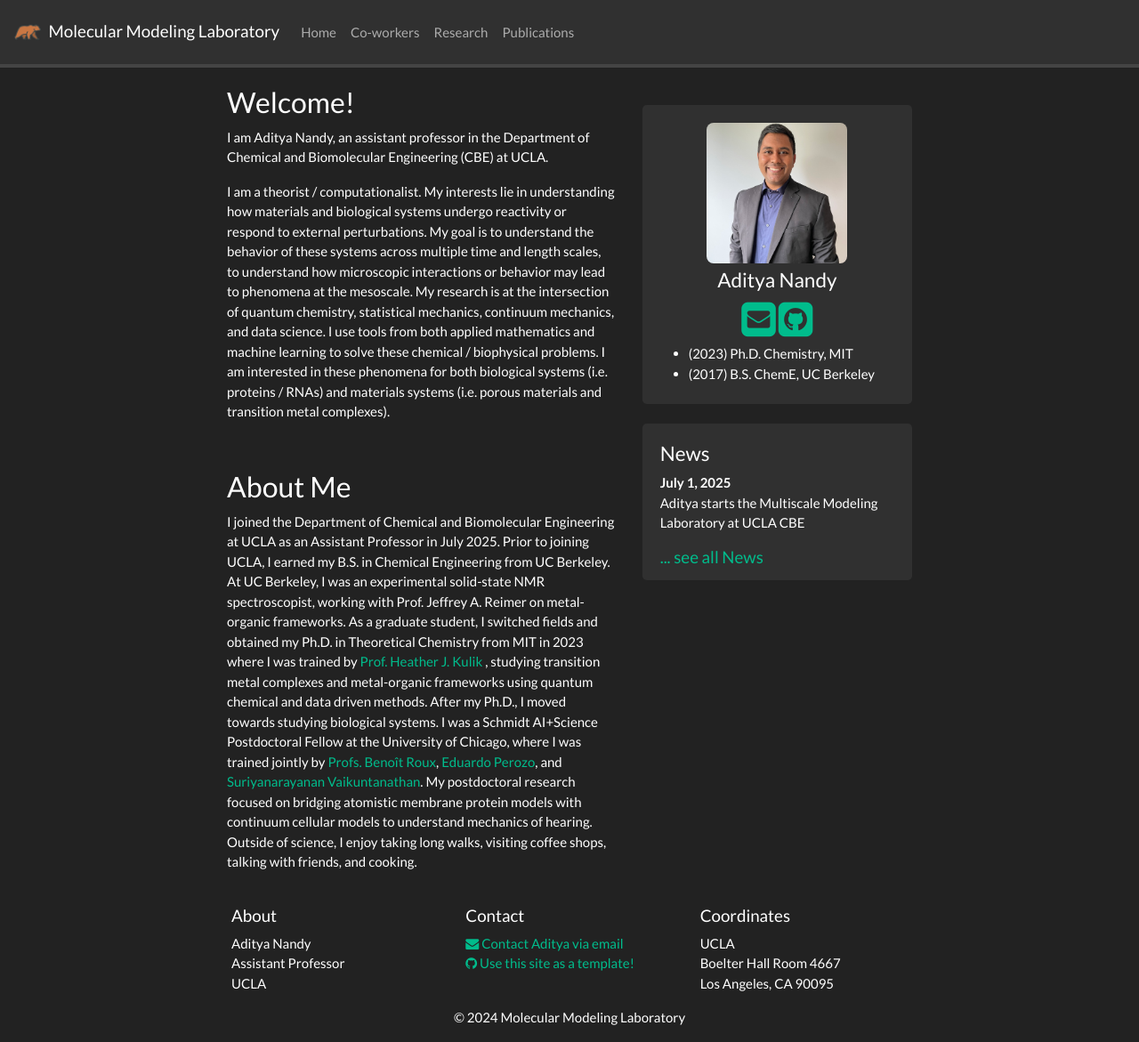
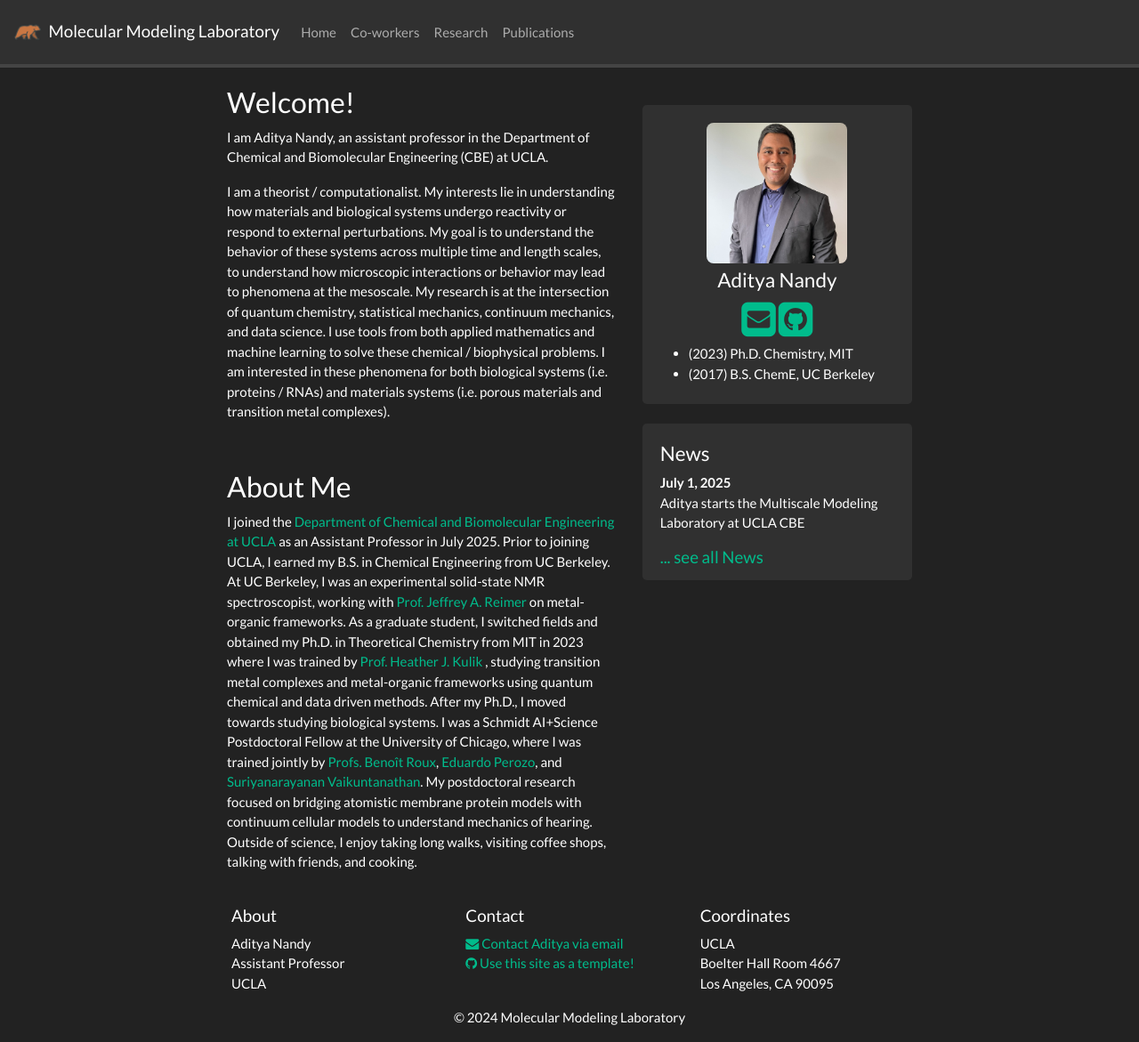
Before and after one commit to adityanandy/adityanandy.github.io, a Jekyll site: the page built from _pages/home.md, in a window 1280 px wide and 1171 px high. Shown: the whole window at 89% size. Built offline with Jekyll 4.4.1, drawn with Linux system fonts in a browser that asks for light colours; nearby versions of some CDN libraries; a style sheet for code colours, icons or effects is not loaded; part of the change alters nothing that is shown.

```diff
--- a/_pages/home.md
+++ b/_pages/home.md
@@ -25,4 +25,4 @@ Feynman R., The theory of positrons. <i>Phys. Rev.</i> (1949)
 
 ### About Me
 
-I joined the Department of Chemical and Biomolecular Engineering at UCLA as an Assistant Professor in July 2025. Prior to joining UCLA, I earned my B.S. in Chemical Engineering from UC Berkeley. At UC Berkeley, I was an experimental solid-state NMR spectroscopist, working with Prof. Jeffrey A. Reimer on metal-organic frameworks. As a graduate student, I switched fields and obtained my Ph.D. in Theoretical Chemistry from MIT in 2023 where I was trained by [Prof. Heather J. Kulik](https://hjkgrp.mit.edu/) , studying transition metal complexes and metal-organic frameworks using quantum chemical and data driven methods. After my Ph.D., I moved towards studying biological systems. I was a Schmidt AI+Science Postdoctoral Fellow at the University of Chicago, where I was trained jointly by [Profs. Benoît Roux](https://chemistry.uchicago.edu/faculty/beno%C3%AEt-roux), [Eduardo Perozo](https://www.nasonline.org/directory-entry/eduardo-a-perozo-trcyay/), and [Suriyanarayanan Vaikuntanathan](https://vaikuntanathan-group.uchicago.edu/). My postdoctoral research focused on bridging atomistic membrane protein models with continuum cellular models to understand mechanics of hearing. Outside of science, I enjoy taking long walks, visiting coffee shops, talking with friends, and cooking.
+I joined the [Department of Chemical and Biomolecular Engineering at UCLA](https://www.chemeng.ucla.edu/) as an Assistant Professor in July 2025. Prior to joining UCLA, I earned my B.S. in Chemical Engineering from UC Berkeley. At UC Berkeley, I was an experimental solid-state NMR spectroscopist, working with [Prof. Jeffrey A. Reimer](https://reimergroup.org/) on metal-organic frameworks. As a graduate student, I switched fields and obtained my Ph.D. in Theoretical Chemistry from MIT in 2023 where I was trained by [Prof. Heather J. Kulik](https://hjkgrp.mit.edu/) , studying transition metal complexes and metal-organic frameworks using quantum chemical and data driven methods. After my Ph.D., I moved towards studying biological systems. I was a Schmidt AI+Science Postdoctoral Fellow at the University of Chicago, where I was trained jointly by [Profs. Benoît Roux](https://chemistry.uchicago.edu/faculty/beno%C3%AEt-roux), [Eduardo Perozo](https://www.nasonline.org/directory-entry/eduardo-a-perozo-trcyay/), and [Suriyanarayanan Vaikuntanathan](https://vaikuntanathan-group.uchicago.edu/). My postdoctoral research focused on bridging atomistic membrane protein models with continuum cellular models to understand mechanics of hearing. Outside of science, I enjoy taking long walks, visiting coffee shops, talking with friends, and cooking.
```
